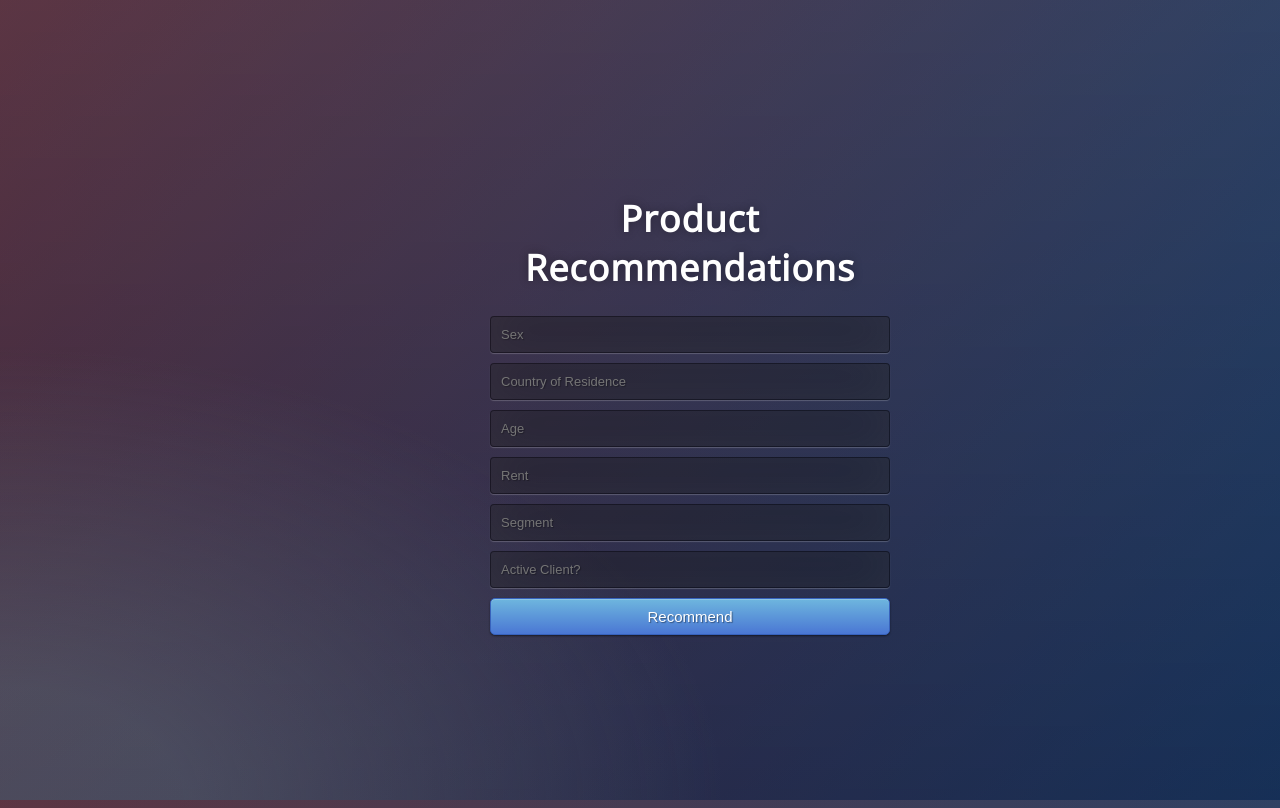
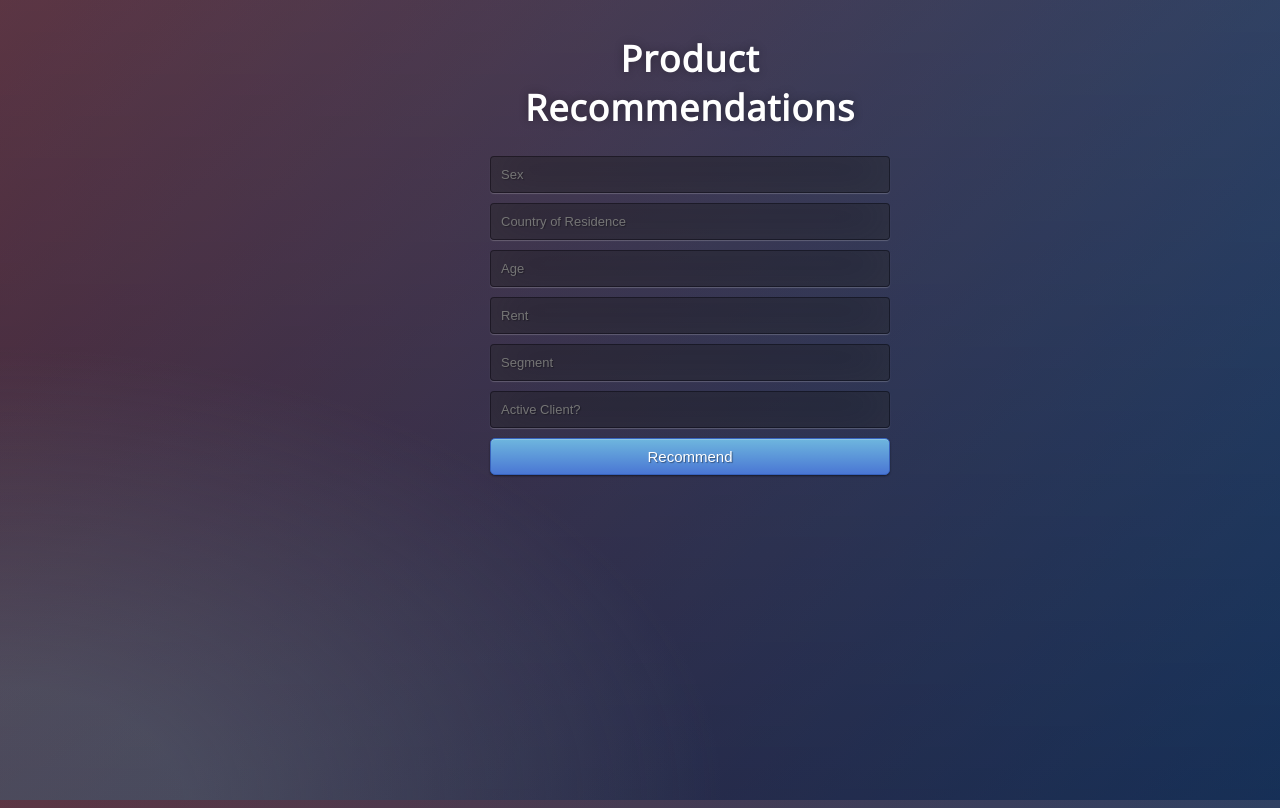
Before and after one commit to aizazansari/GenifyChallenge, a Flask app: page / in a window 1280 px wide. Run offline with Flask 2, Linux system fonts and the light colour scheme.

Commit message:
Cleaning up scripts

```diff
--- a/static/css/style.css
+++ b/static/css/style.css
@@ -32,7 +32,7 @@ body {
 }
 .login {
 	position: absolute;
-	top: 40%;
+	top: 20%;
 	left: 50%;
 	margin: -150px 0 0 -150px;
 	width:400px;
```
